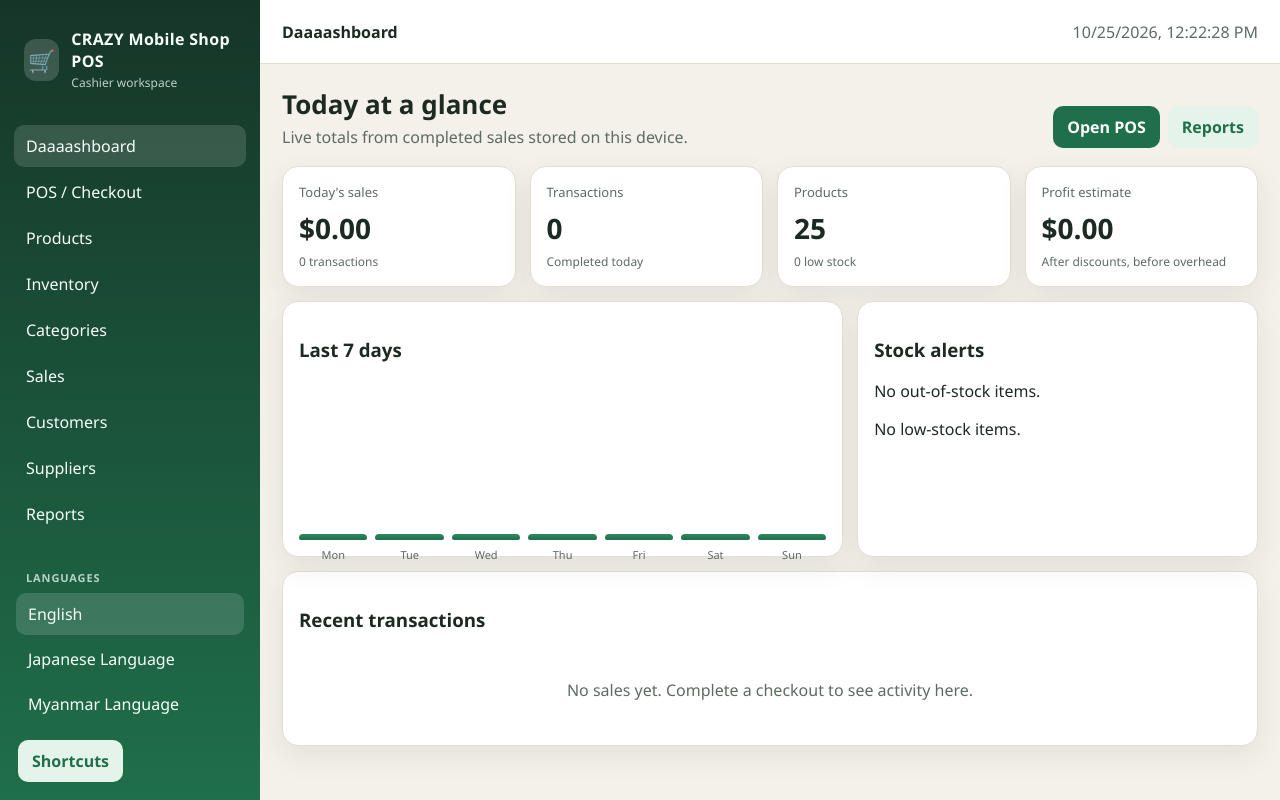
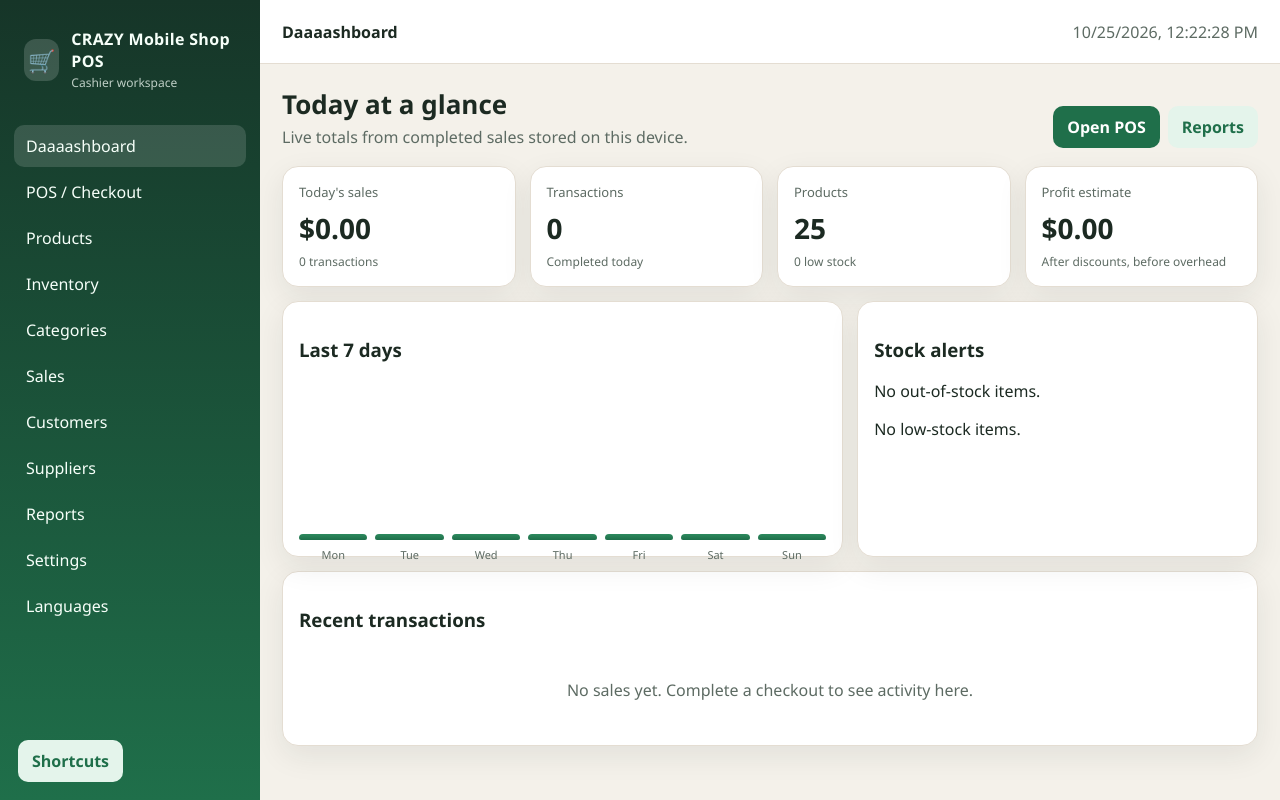
Before and after one commit to Chan-Myat-Min/mini-market-pos, a React (Vite) app: page / in a window 1280 px wide. Built offline with nearby package versions, Linux system fonts and the light colour scheme.

Commit message:
Make languages a dedicated navigation page

```diff
--- a/css/responsive.css
+++ b/css/responsive.css
@@ -37,6 +37,9 @@
   .form-grid {
     grid-template-columns: 1fr;
   }
+  .language-page-grid {
+    grid-template-columns: 1fr;
+  }
 }
 
 @media (max-width: 640px) {
--- a/css/style.css
+++ b/css/style.css
@@ -152,27 +152,40 @@ img {
   background: rgba(255, 255, 255, 0.14);
 }
 
-.language-section {
-  flex-shrink: 0;
-  padding: 0 2px;
+.language-page-grid {
+  display: grid;
+  grid-template-columns: repeat(3, minmax(0, 1fr));
+  gap: 14px;
 }
 
-.language-heading {
-  margin: 0 10px 8px;
-  font-size: 11px;
-  font-weight: 700;
-  letter-spacing: 0.08em;
-  opacity: 0.72;
-  text-transform: uppercase;
+.language-page-choice {
+  width: 100%;
+  min-height: 90px;
+  display: flex;
+  align-items: center;
+  justify-content: space-between;
+  gap: 12px;
+  color: var(--text);
+  text-align: left;
+  cursor: pointer;
 }
 
-.language-options {
-  display: grid;
-  gap: 3px;
+.language-page-choice.is-selected {
+  border: 2px solid var(--brand);
 }
 
-.language-btn {
-  width: 100%;
+.language-page-choice:hover {
+  border-color: var(--brand);
+}
+
+.language-page-name {
+  font-weight: 700;
+}
+
+.language-page-status {
+  color: var(--brand);
+  font-size: 13px;
+  font-weight: 650;
 }
 
 .sidebar-foot {
--- a/src/App.jsx
+++ b/src/App.jsx
@@ -17,6 +17,7 @@ import CustomersView from "./views/CustomersView.jsx";
 import SuppliersView from "./views/SuppliersView.jsx";
 import ReportsView from "./views/ReportsView.jsx";
 import SettingsView from "./views/SettingsView.jsx";
+import LanguagesView from "./views/LanguagesView.jsx";
 
 const originalText = new WeakMap();
 const translatedText = new WeakMap();
@@ -184,29 +185,6 @@ function Shell() {
               </button>
             ))}
           </nav>
-          <section className="language-section" aria-label="Languages">
-            <h2 className="language-heading">Languages</h2>
-            <div className="language-options">
-              {[
-                ["en", "English"],
-                ["ja", "Japanese Language"],
-                ["my", "Myanmar Language"],
-              ].map(([code, label]) => (
-                <button
-                  key={code}
-                  className={"nav-btn language-btn" + (language === code ? " is-active" : "")}
-                  type="button"
-                  aria-pressed={language === code}
-                  onClick={() => {
-                    setLanguage(code);
-                    setMenuOpen(false);
-                  }}
-                >
-                  {label}
-                </button>
-              ))}
-            </div>
-          </section>
           <div className="sidebar-foot">
             {store.cashierName} · {store.currency}
           </div>
@@ -243,6 +221,7 @@ function Shell() {
             {view === "suppliers" && <SuppliersView {...shared} />}
             {view === "reports" && <ReportsView />}
             {view === "settings" && <SettingsView {...shared} />}
+            {view === "languages" && <LanguagesView language={language} onChange={setLanguage} />}
           </main>
         </div>
       </div>
--- a/src/format.js
+++ b/src/format.js
@@ -24,6 +24,7 @@ export const LABELS = {
   suppliers: "Suppliers",
   reports: "Reports",
   settings: "Settings",
+  languages: "Languages",
 };
 
 export const NAV = Object.keys(LABELS);
--- /dev/null
+++ b/src/views/LanguagesView.jsx
@@ -0,0 +1,35 @@
+const LANGUAGES = [
+  { code: "en", label: "English" },
+  { code: "ja", label: "Japanese Language" },
+  { code: "my", label: "Myanmar Language" },
+];
+
+export default function LanguagesView({ language, onChange }) {
+  return (
+    <section className="view is-active">
+      <div className="page-head">
+        <div>
+          <h2>Languages</h2>
+          <p>Select the language for the app interface.</p>
+        </div>
+      </div>
+      <div className="language-page-grid">
+        {LANGUAGES.map(({ code, label }) => {
+          const selected = language === code;
+          return (
+            <button
+              key={code}
+              className={"card language-page-choice" + (selected ? " is-selected" : "")}
+              type="button"
+              aria-pressed={selected}
+              onClick={() => onChange(code)}
+            >
+              <span className="language-page-name">{label}</span>
+              {selected ? <span className="language-page-status">Selected ✓</span> : null}
+            </button>
+          );
+        })}
+      </div>
+    </section>
+  );
+}
```
Also changed, not shown: src/lib/i18n.js.
